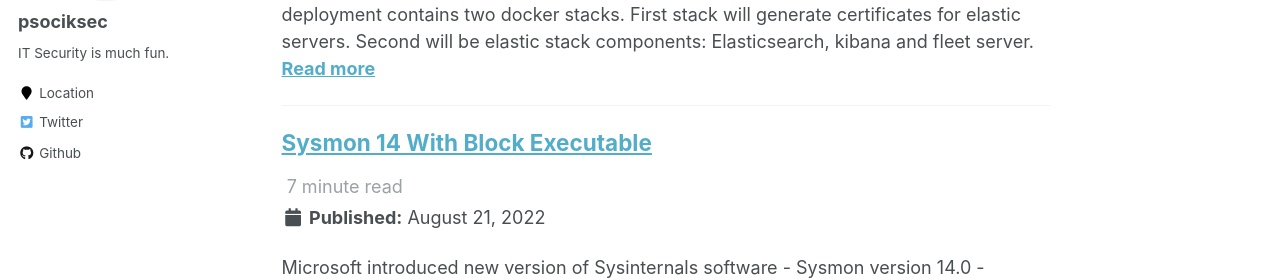
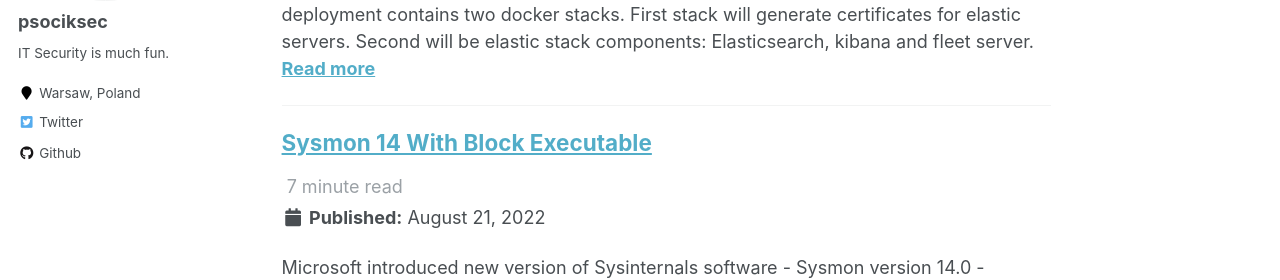
Before and after one commit to psocik/psocik.github.io, a Jekyll site: the page built from _pages/year-archive.html, in a window 1280 px wide. Shown: the part 292-572 px from the top of the page. Built offline with Jekyll 4.4.1, drawn with Linux system fonts in a browser that asks for light colours.

Commit message:
Update _config.yml

```diff
--- a/_config.yml
+++ b/_config.yml
@@ -83,7 +83,7 @@ author:
   name             : "psociksec"
   avatar           : "profile.png"
   bio              : "IT Security is much fun."
-  location         : "Location"
+  location         : "Warsaw, Poland"
   employer         :
   pubmed           : #"https://www.ncbi.nlm.nih.gov/pubmed/?term=john+snow"
   googlescholar    : #"http://yourfullgooglescholarurl.com"
```
